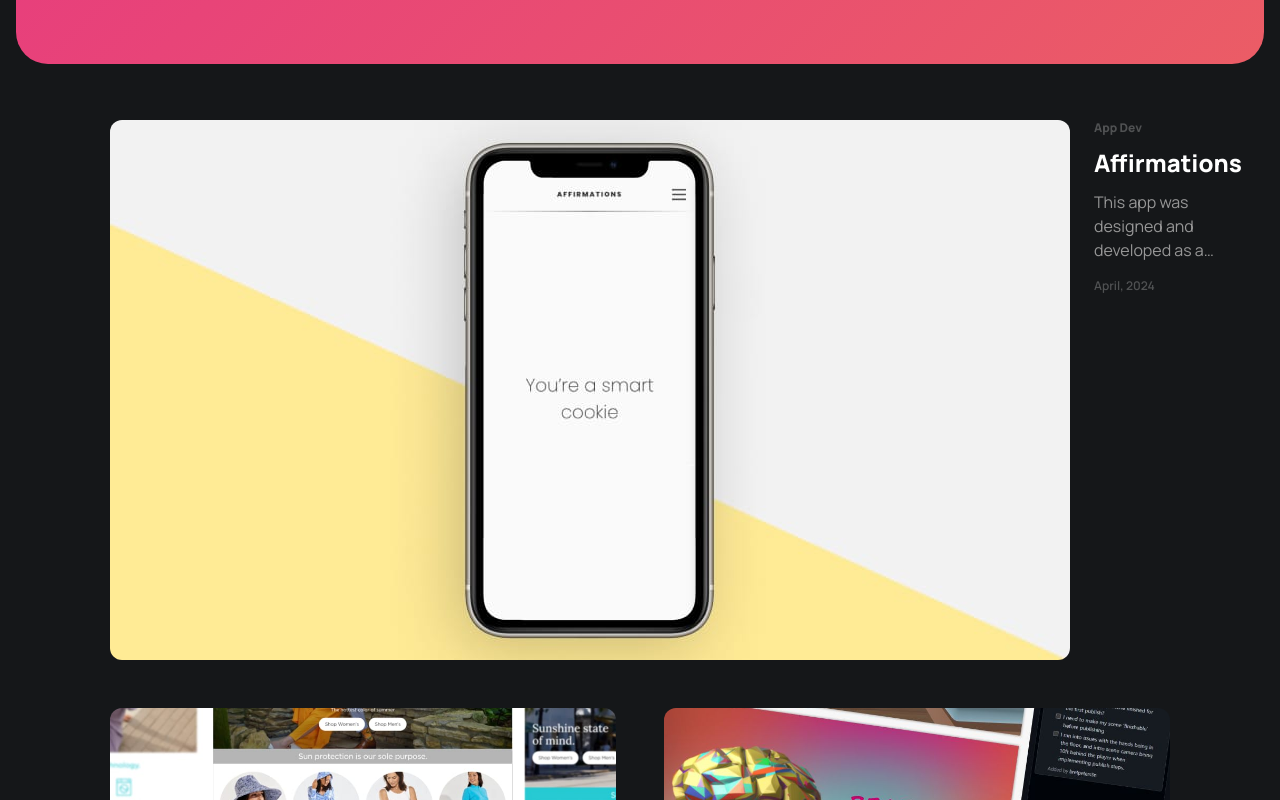
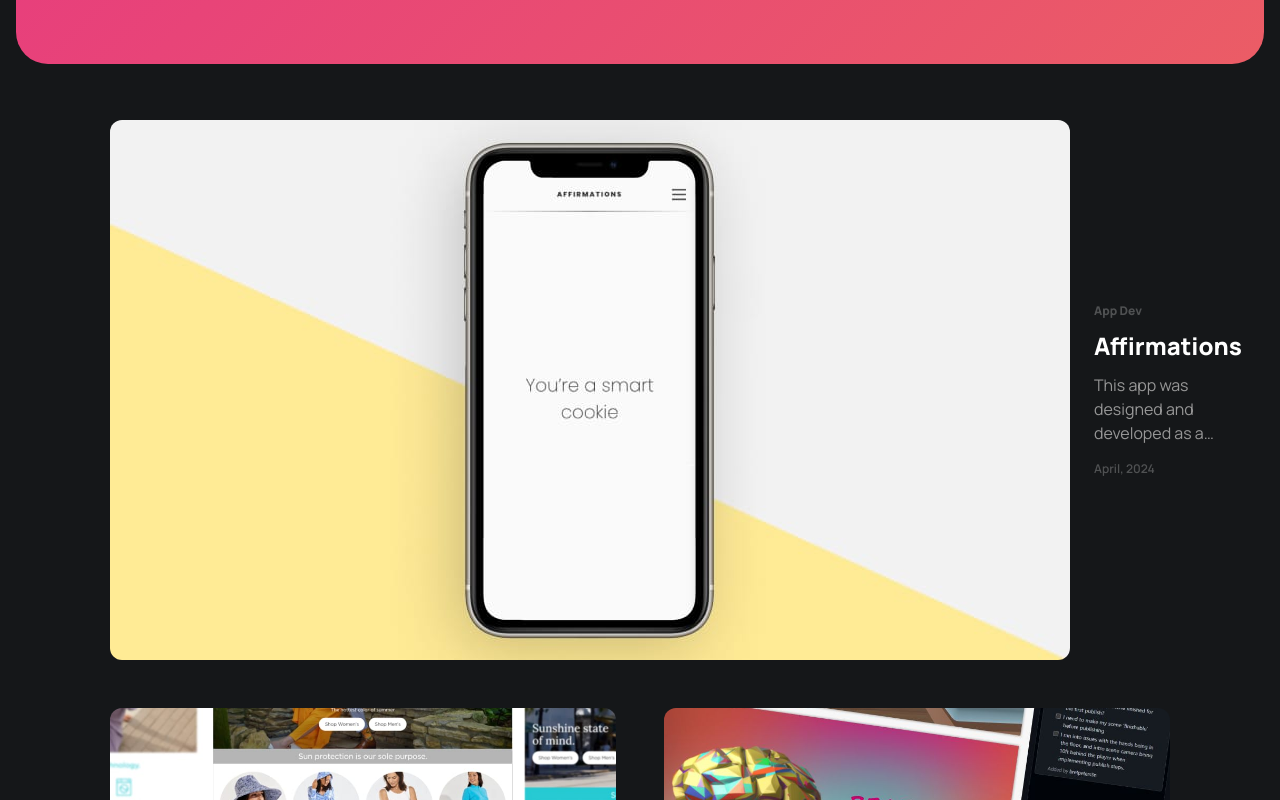
Before and after one commit to bretpeters3n/dev-portfolio-v2, a Next.js app: page / in a window 1280 px wide. Shown: the part 720-1520 px from the top of the page. Built offline with nearby package versions, Linux system fonts and the light colour scheme; a web font is replaced by a local one.

Commit message:
Update Post component to vertically center post intro copy when container renders the image and text in side by side columns

```diff
--- a/components/Post.tsx
+++ b/components/Post.tsx
@@ -15,7 +15,7 @@
           height={450}
           alt="Picture of the project"
         />
-        <div className="flex flex-col gap-3">
+        <div className="flex flex-col gap-3 justify-center">
           <p className="text-xs font-manrope font-black text-white/25">
             {tags.map((item, index) => (
               <span key={index} className="text-inherit font-inherit">
```
